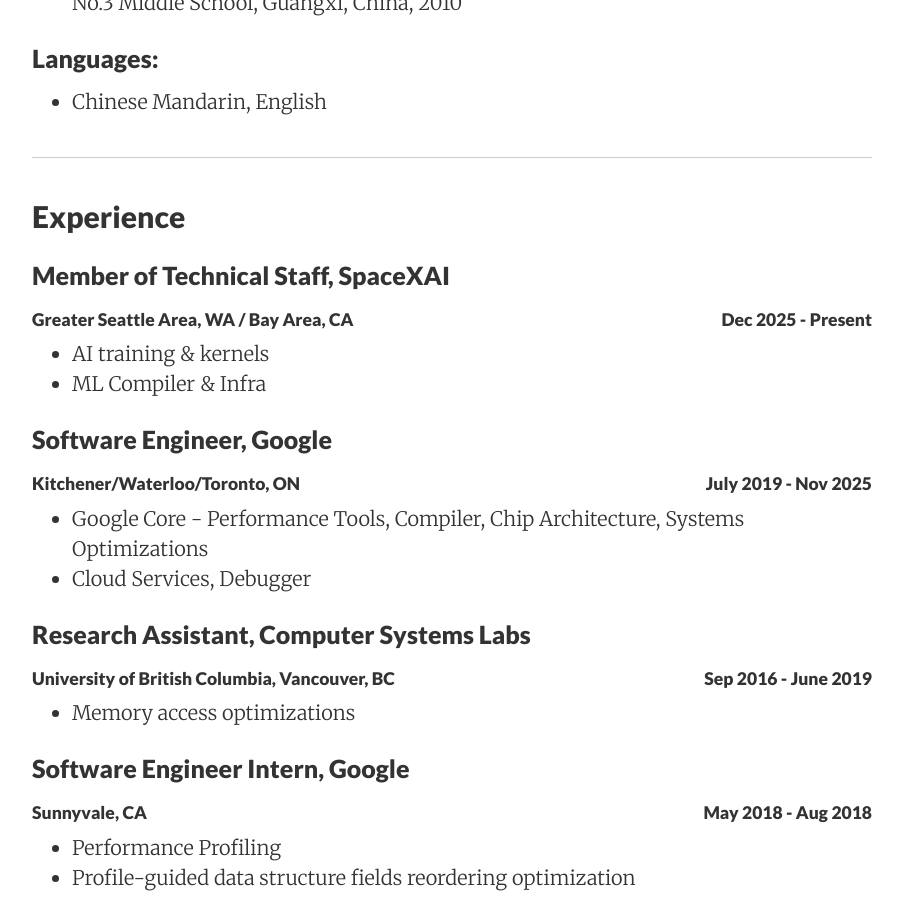
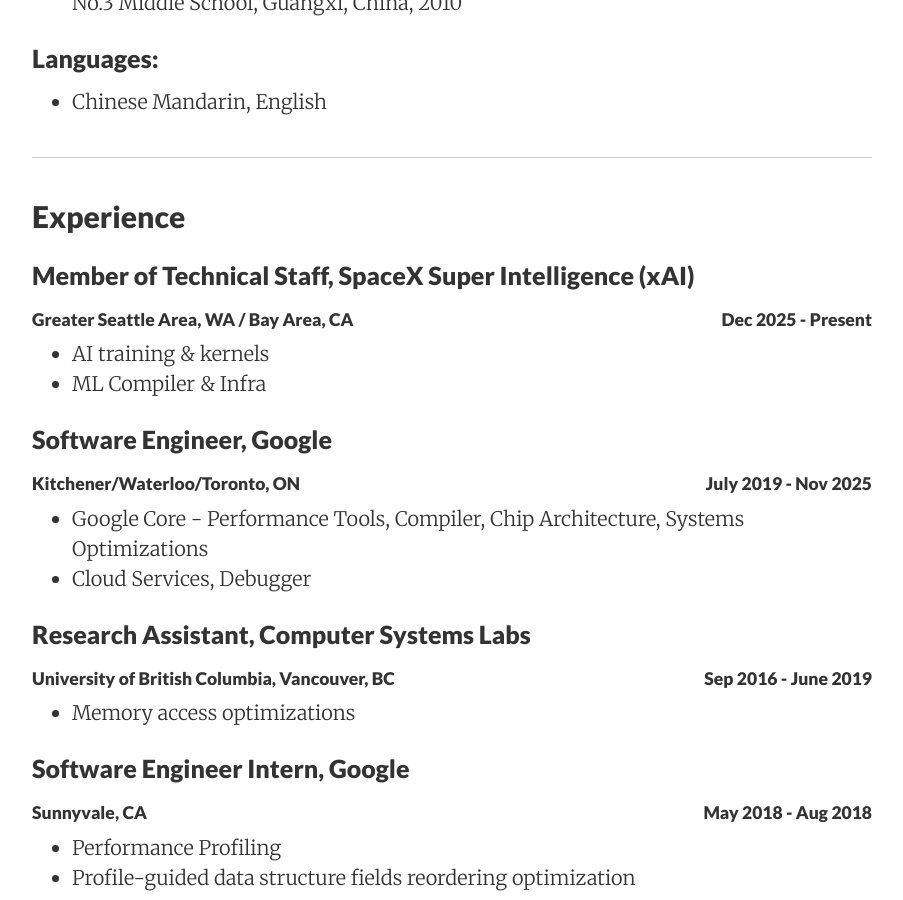
Before and after one commit to Louis-Ye/Louis-Ye.github.io, a Jekyll site: the page built from cv/index.md, in a window 1280 px wide and 900 px high, scrolled down 1304 px. Shown: the whole window, without its empty margins (188-1091 px from the left). Built offline with Jekyll 4.4.1, drawn with Linux system fonts in a browser that asks for light colours; nearby versions of some CDN libraries.

Commit message:
Update job title for SpaceXAI to xAI

```diff
--- a/_includes/experience.html
+++ b/_includes/experience.html
@@ -1,4 +1,4 @@
-### Member of Technical Staff, SpaceXAI
+### Member of Technical Staff, SpaceX Super Intelligence (xAI)
 <h5> Greater Seattle Area, WA / Bay Area, CA <span class="float-right">Dec 2025 - Present</span> </h5>
 * AI training & kernels
 * ML Compiler & Infra
```
